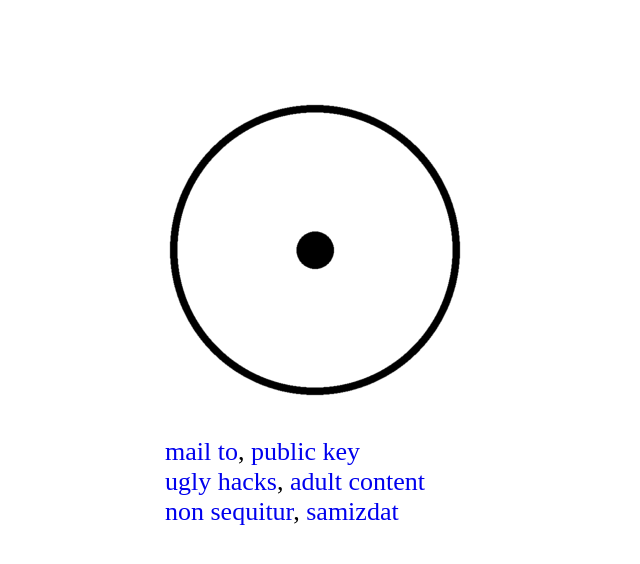
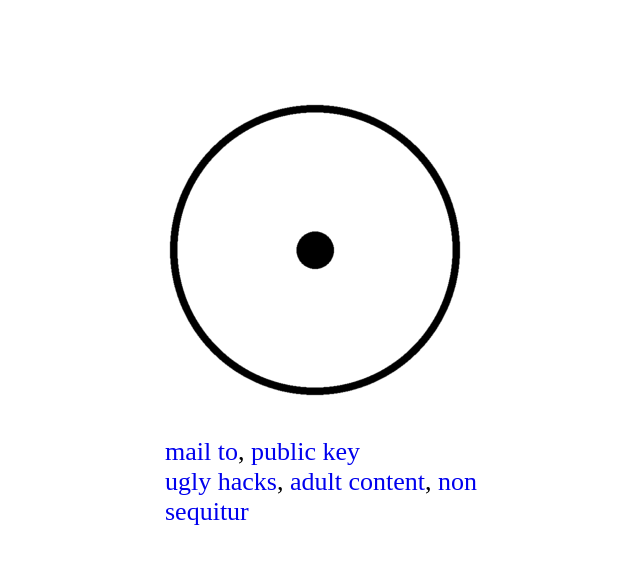
Before and after one commit to mkmks/mkmks.github.io, a Jekyll site: the page built from index.html, in a window 1280 px wide. Shown: the top 564 px of the page, without its empty margins (310-950 px from the left). Built offline with Jekyll 4.4.1, drawn with Linux system fonts in a browser that asks for light colours.

Commit message:
Update index.html

```diff
--- a/index.html
+++ b/index.html
@@ -7,7 +7,6 @@ title: Meine kleine, meistens knappe Seite
 
   <div>
     <a href="mailto:nf@mkmks.org">mail to</a>, <a href="nf-mkmks.org.asc" title="3FAD8754">public key</a><br/>
-    <a href="https://github.com/mkmks">ugly hacks</a>, <a href="https://linkedin.com/in/mkmks">adult content</a></br>
-    <a href="https://twitter.com/mkmks">non sequitur</a>, <a href="https://medium.com/@mkmks">samizdat</a></br>
+    <a href="https://github.com/mkmks">ugly hacks</a>, <a href="https://linkedin.com/in/mkmks">adult content</a>, <a href="https://twitter.com/mkmks">non sequitur</a></br>
   </div>
 </div>
```
